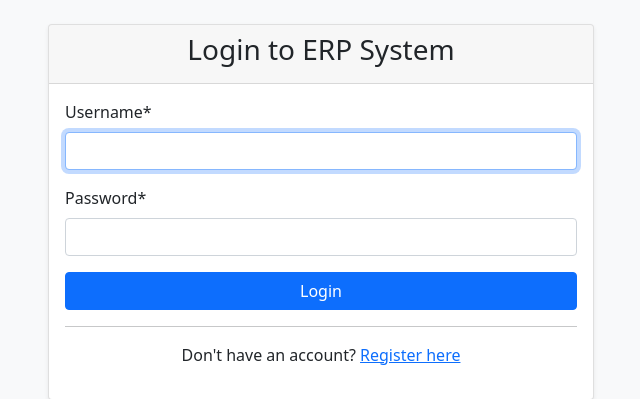
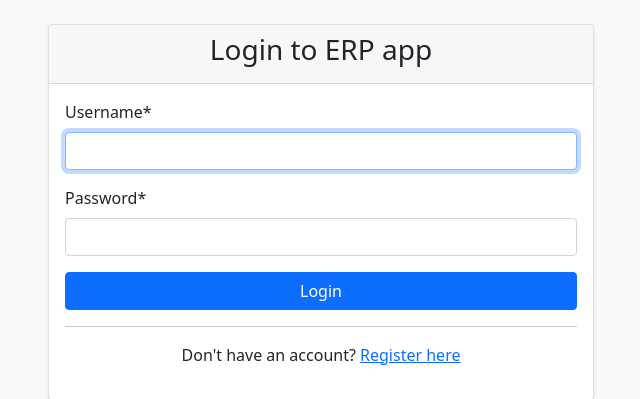
Before and after one commit to Mahmud5588/django-project, a Django app: page /login/ in a window 1280 px wide. Shown: the part 56-455 px from the top of the page, without its empty margins (319-959 px from the left). Run offline with Django 4.2, Linux system fonts and the light colour scheme; some libraries are stand-ins or nearby versions.

Commit message:
Update login.html

```diff
--- a/erp/templates/app/login.html
+++ b/erp/templates/app/login.html
@@ -8,7 +8,7 @@
     <div class="col-md-6">
         <div class="card">
             <div class="card-header">
-                <h3 class="text-center">Login to ERP System</h3>
+                <h3 class="text-center">Login to ERP app</h3>
             </div>
             <div class="card-body">
                 <form method="post">
```
